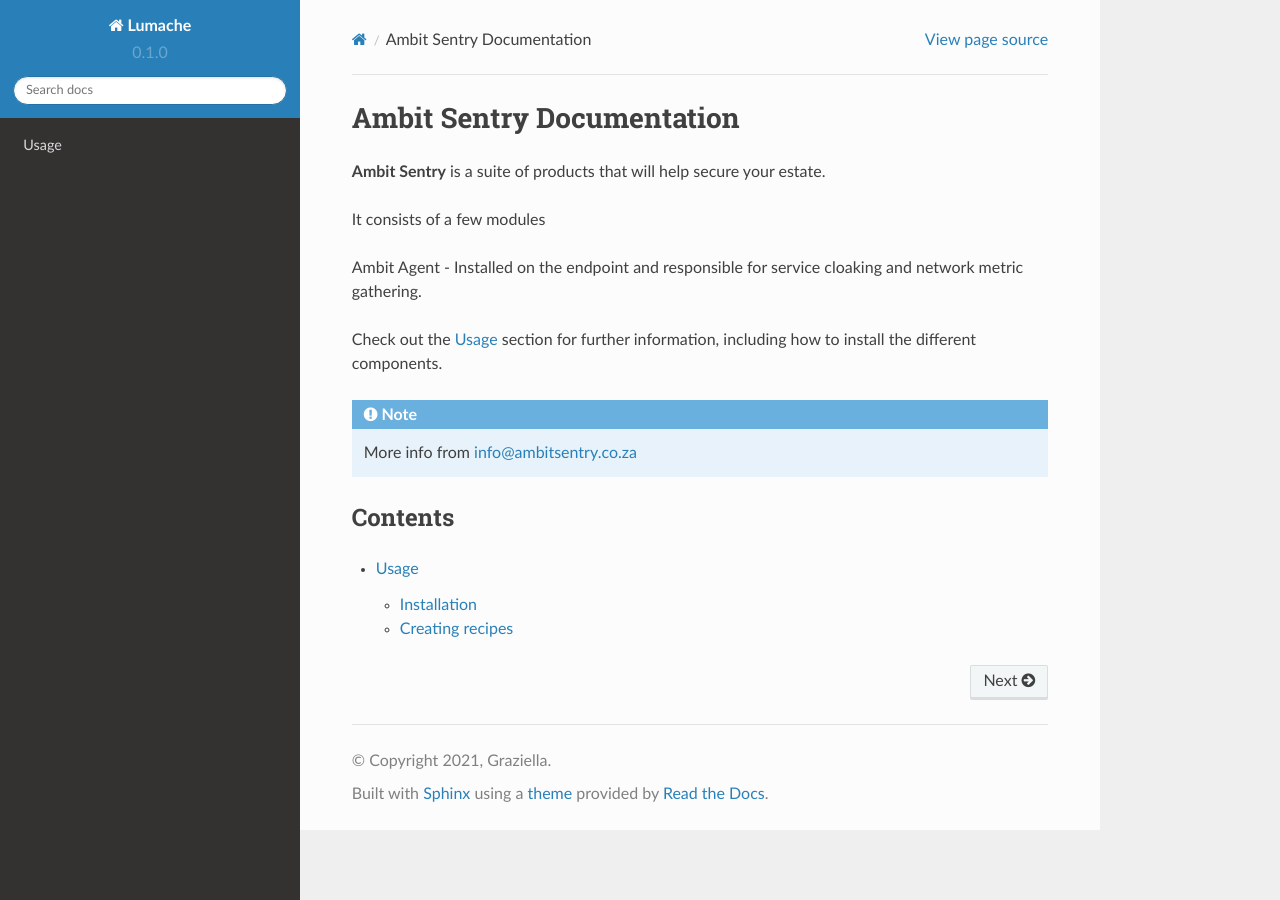
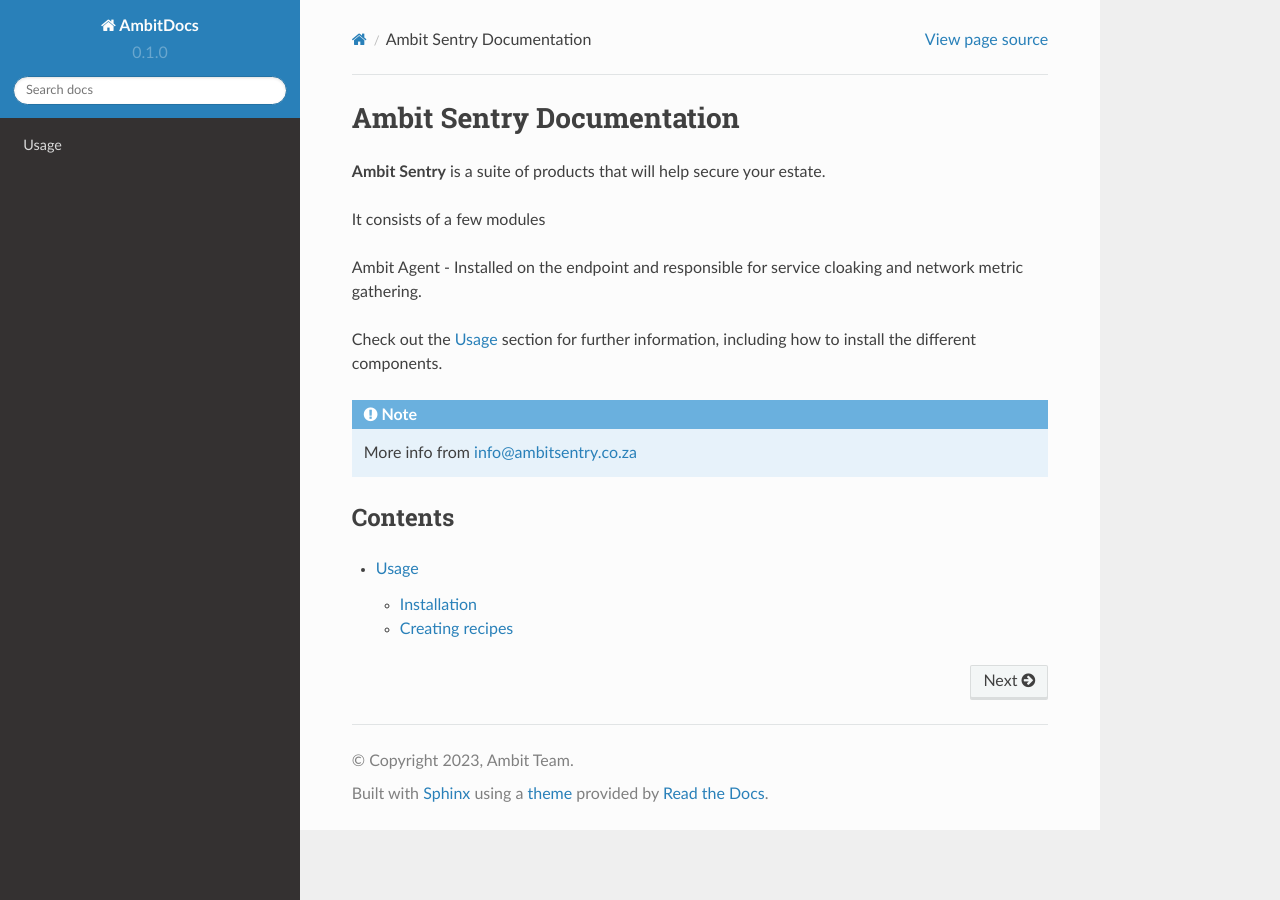
Before and after one commit to ambitbuild/ambitdocs, a Sphinx documentation site: the page built from docs/source/index.rst, in a window 1280 px wide. Built offline with Sphinx 7.4.7 and the Read the Docs theme 2.0.0, drawn with Linux system fonts in a browser that asks for light colours; pages that are not in the unit, such as notebooks, are missing from menus.

Commit message:
Update conf.py

```diff
--- a/docs/source/conf.py
+++ b/docs/source/conf.py
@@ -2,9 +2,9 @@
 
 # -- Project information
 
-project = 'Lumache'
-copyright = '2021, Graziella'
-author = 'Graziella'
+project = 'AmbitDocs'
+copyright = '2023, Ambit Team'
+author = 'Ambit Team'
 
 release = '0.1'
 version = '0.1.0'
```
